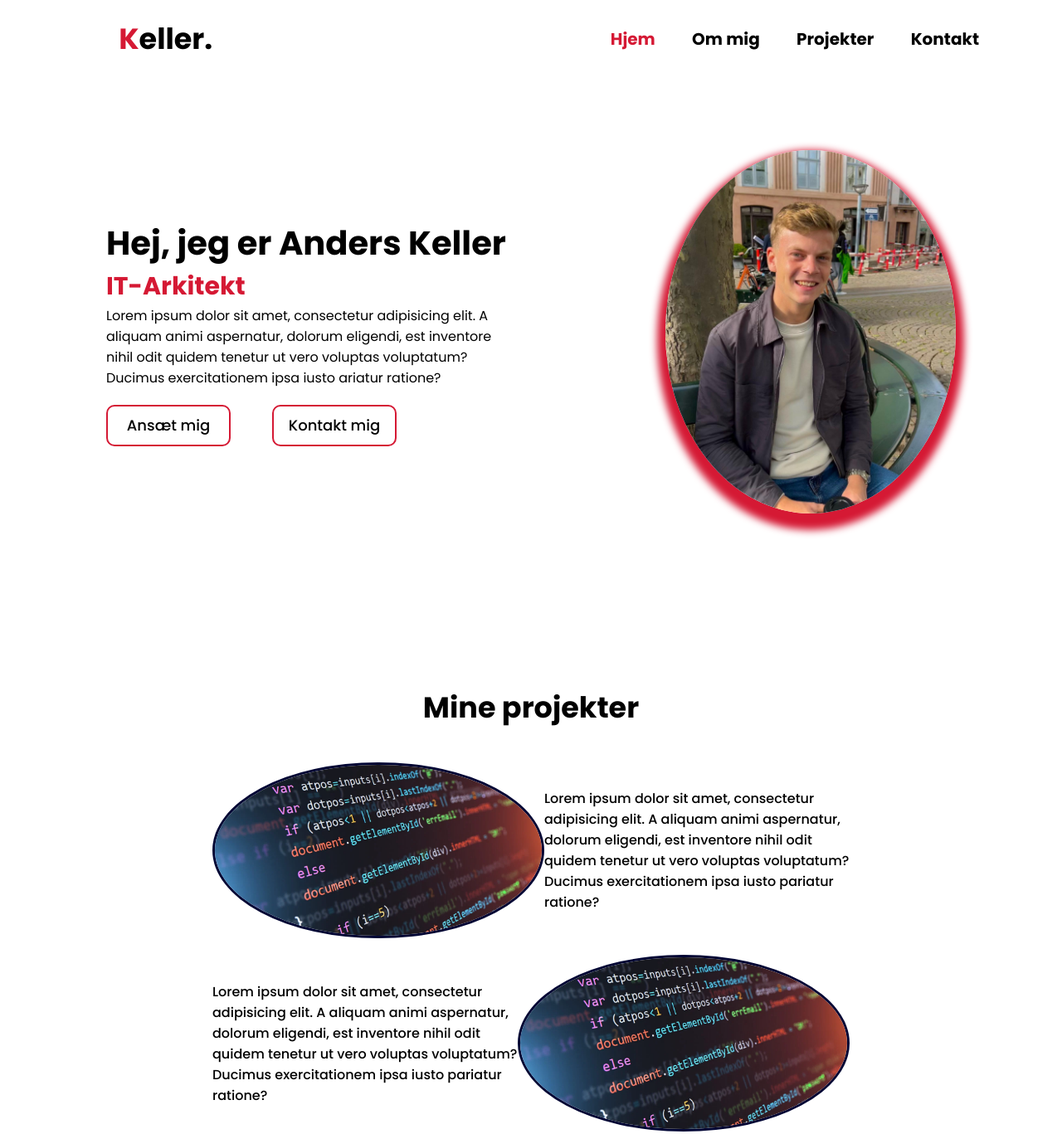
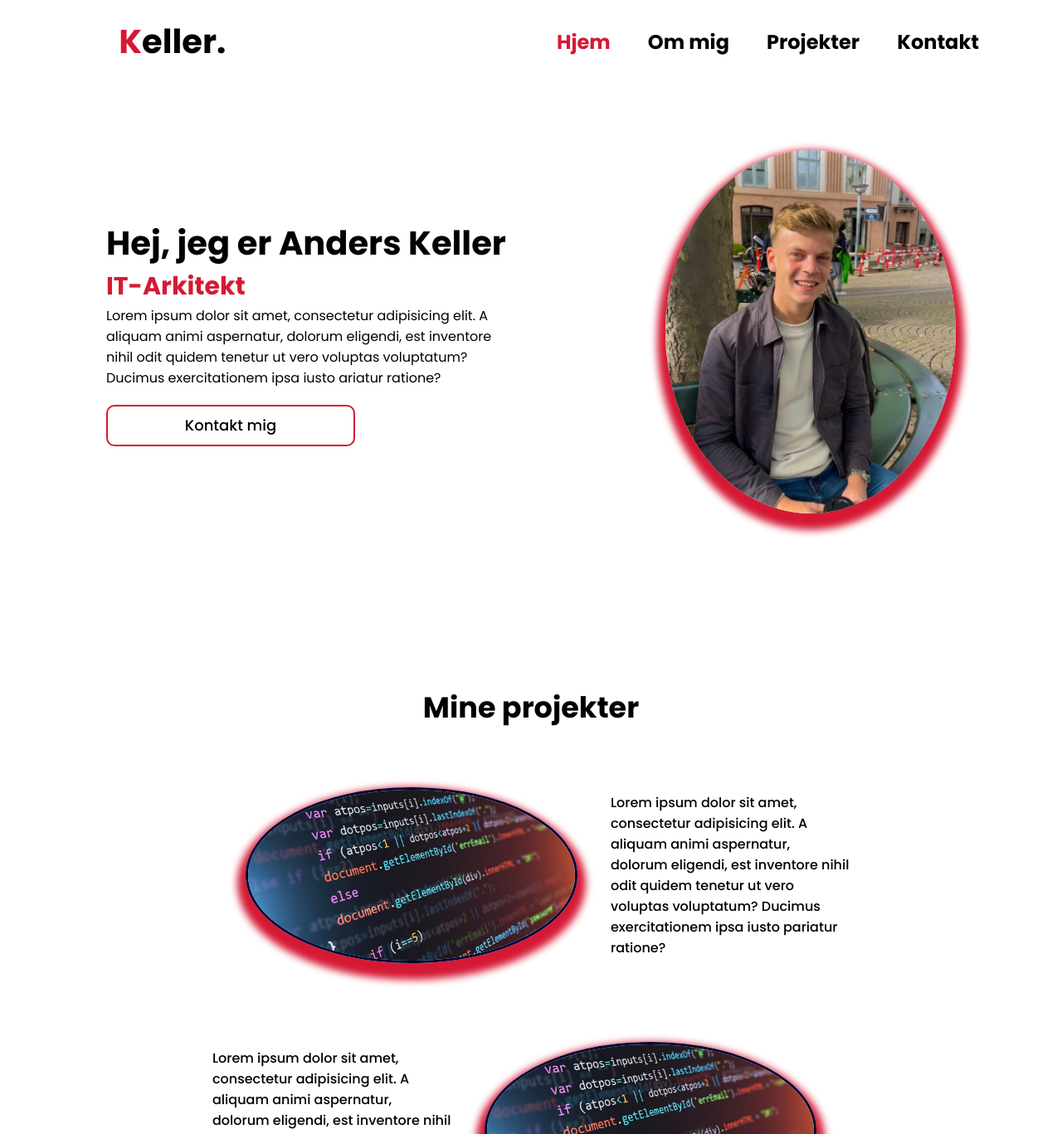
Before and after one commit to Anderskeller/portfolio, a plain HTML site: page index.html in a window 1280 px wide. Shown: the top 1367 px of the page at 83% size. Drawn offline with Linux system fonts and the light colour scheme.

Commit message:
Rettelse og finpudsning

```diff
--- a/index.html
+++ b/index.html
@@ -10,7 +10,7 @@
 </head>
 <body>
     <header class="header">
-         <a href="#" class="logo"> Keller. </a>
+         <a class="logo"> Keller. </a>
             <nav class="navbar">
                 <a href="#headline" class="active"> Hjem </a>
                 <a href="#headline"> Om mig </a>
@@ -27,14 +27,13 @@
             est inventore nihil odit quidem tenetur ut vero voluptas voluptatum?
             Ducimus exercitationem ipsa iusto ariatur ratione? </p>
         <div class="btn-box">
-            <a href="mailto:anderskeller00@gmail.com" target="_blank"> Ansæt mig </a>
             <a href="#contact"> Kontakt mig </a>
         </div>
         </div>
             <img class="portrait" src="Images/Portræt.jpg" alt="image/portrait">
     </section>
     <section class="container" id="container">
-        <div class="btn-box">
+        <div>
             <h1> Mine projekter </h1>
         </div>
         <div class="projects" >
@@ -65,10 +64,10 @@
         </div>
         <div class="contact-menu">
             <a href="https://www.linkedin.com/in/anders-keller-318426134/" target="_blank"> <img src="https://img.icons8.com/fluency/96/linkedin.png" alt="linkedin"/> </a>
-            <a href="https://www.instagram.com/anders__keller/" target="_blank"> <img src="https://img.icons8.com/fluency/96/instagram-new.png" alt="instagram-new"/> </a>
+            <a href="https://www.instagram.com/anders__keller/" target="_blank"> <img src="https://img.icons8.com/fluency/96/instagram-new.png" alt="instagram"/> </a>
             <a href="https://www.facebook.com/profile.php?id=100006467577469" target="_blank"> <img src="https://img.icons8.com/fluency/96/facebook.png" alt="facebook"/> </a>
             <a href="https://github.com/Anderskeller" target="_blank"> <img  src="https://img.icons8.com/plasticine/96/github.png" alt="github"/> </a>
-            <a href="mailto:anderskeller00@gmail.com" target="_blank"> <img  src="https://img.icons8.com/stickers/100/new-post.png" alt="new-post"/> </a>
+            <a href="mailto:anderskeller00@gmail.com" target="_blank"> <img  src="https://img.icons8.com/stickers/100/new-post.png" alt="email"/> </a>
         </div>
     </footer>
 </body>
--- a/styles.css
+++ b/styles.css
@@ -14,6 +14,7 @@
 /* !!!!!!!!!!!!!!!!!!!!!!!!!!!!!!
  Min header samt navigation bar
  !!!!!!!!!!!!!!!!!!!!!!!!!!!!! */
+
     .header {
         position: fixed;
         width: 100%;
@@ -29,7 +30,7 @@
         color: #d51934;
     }
     .logo {
-        font-size: 35px;
+        font-size: 40px;
         text-decoration: none;
         font-weight: 700;
         color: BLACK;
@@ -40,8 +41,8 @@
         font-weight: 600;
         text-decoration: none;
         margin-left: 40px;
-        transition: 0.5s;
-        font-size: 20px;
+        transition: 0.4s;
+        font-size: 24px;
     }
     .navbar a:hover {
         color: #d51934;
@@ -64,7 +65,7 @@
         max-width: 600px;
     }
     .headline-content p {
-        margin: 0px 0px 20px;
+        margin: 0 0 20px;
         font-size: 16px;
     }
     .headline-content h1 {
@@ -90,7 +91,7 @@
         display: inline-flex;
         justify-content: center;
         align-items: center;
-        width: 150px;
+        width: 300px;
         height: 100%;
         color: BLACK;
         border: 2px solid #d51934;
@@ -108,11 +109,11 @@
         position: absolute;
         top: 0;
         left: 0;
-        width: 0%;
+        width: 0;
         height: 100%;
         background: #d51934;
         z-index: -1;
-        transition: 0.5s;
+        transition: 0.4s;
     }
     .btn-box a:hover::before {
         width: 100%;
@@ -123,7 +124,7 @@
         border-radius: 100%;
         border-style: solid;
         border: white;
-        box-shadow: 0px 10px 10px 10px #d51934;
+        box-shadow: 0 10px 10px 10px #d51934;
     }
     /* !!!!!!!!!!!!!!!!!!!!!!
     Her min project-page
@@ -133,6 +134,8 @@
         border-radius: 100%;
         border-style: solid;
         border-color: #000534;
+        box-shadow: #d51934 0 10px 10px 10px;
+        margin: 40px;
     }
     .container p {
         max-width: 400px;
@@ -150,7 +153,7 @@
         align-items: center;
         font-weight: 700;
         font-size: 35px;
-        margin-bottom: 40px;
+        margin-bottom: 30px;
         color: BLACK;
     }
     .container h1:hover{
@@ -160,7 +163,7 @@
         display: flex;
         justify-content: space-between;
         align-items: center;
-        margin-bottom: 20px;
+        margin-bottom: 15px;
         color: BLACK;
     }
     /* !!!!!!!!!!!!!!!!!!!!!!
```
Also changed, not shown: Images/Galaxy.jpg (deleted), Images/Tomorrowland.jpg (deleted), Images/WorkExperience.jpeg (deleted), app.js (deleted).
